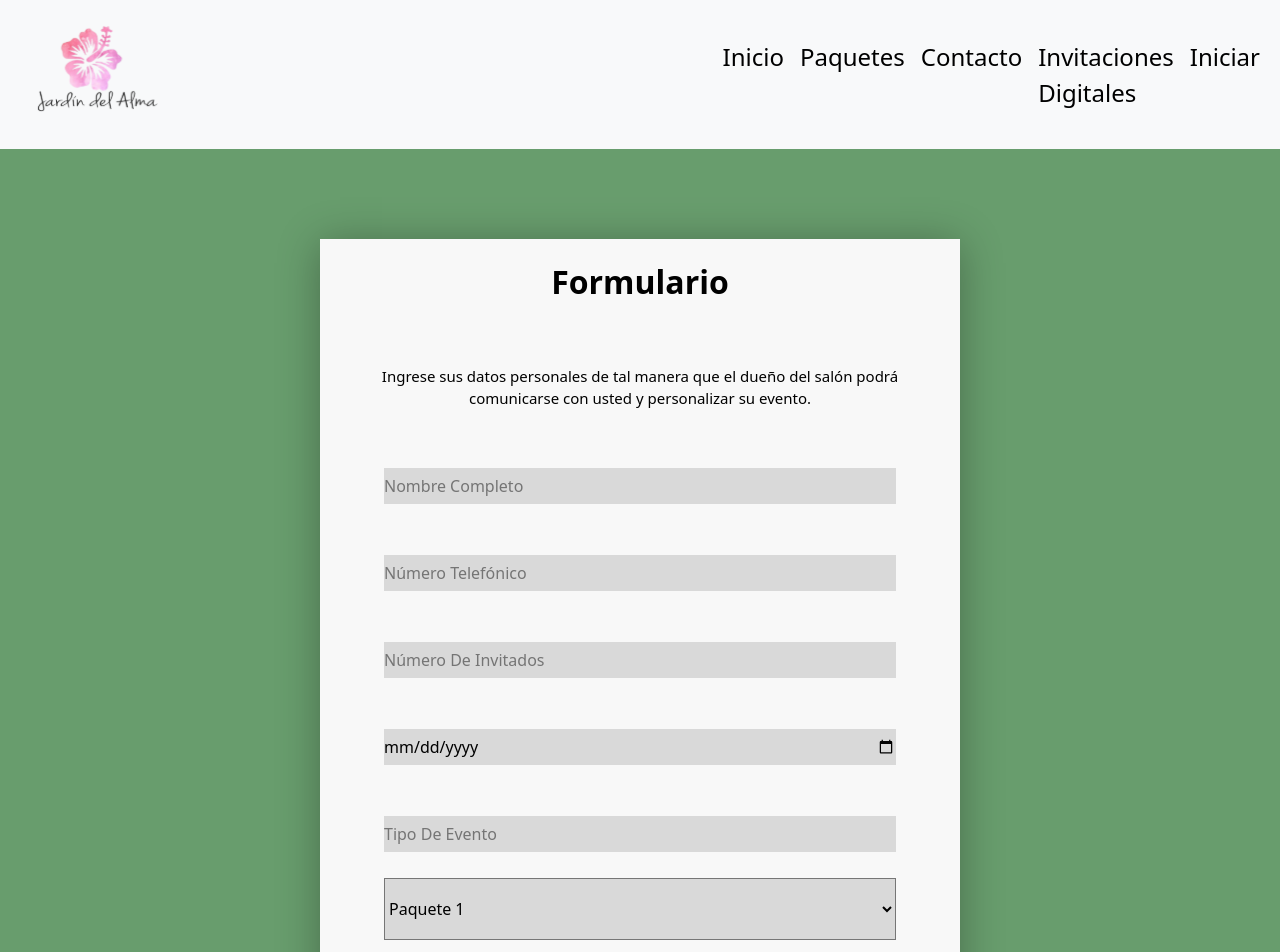
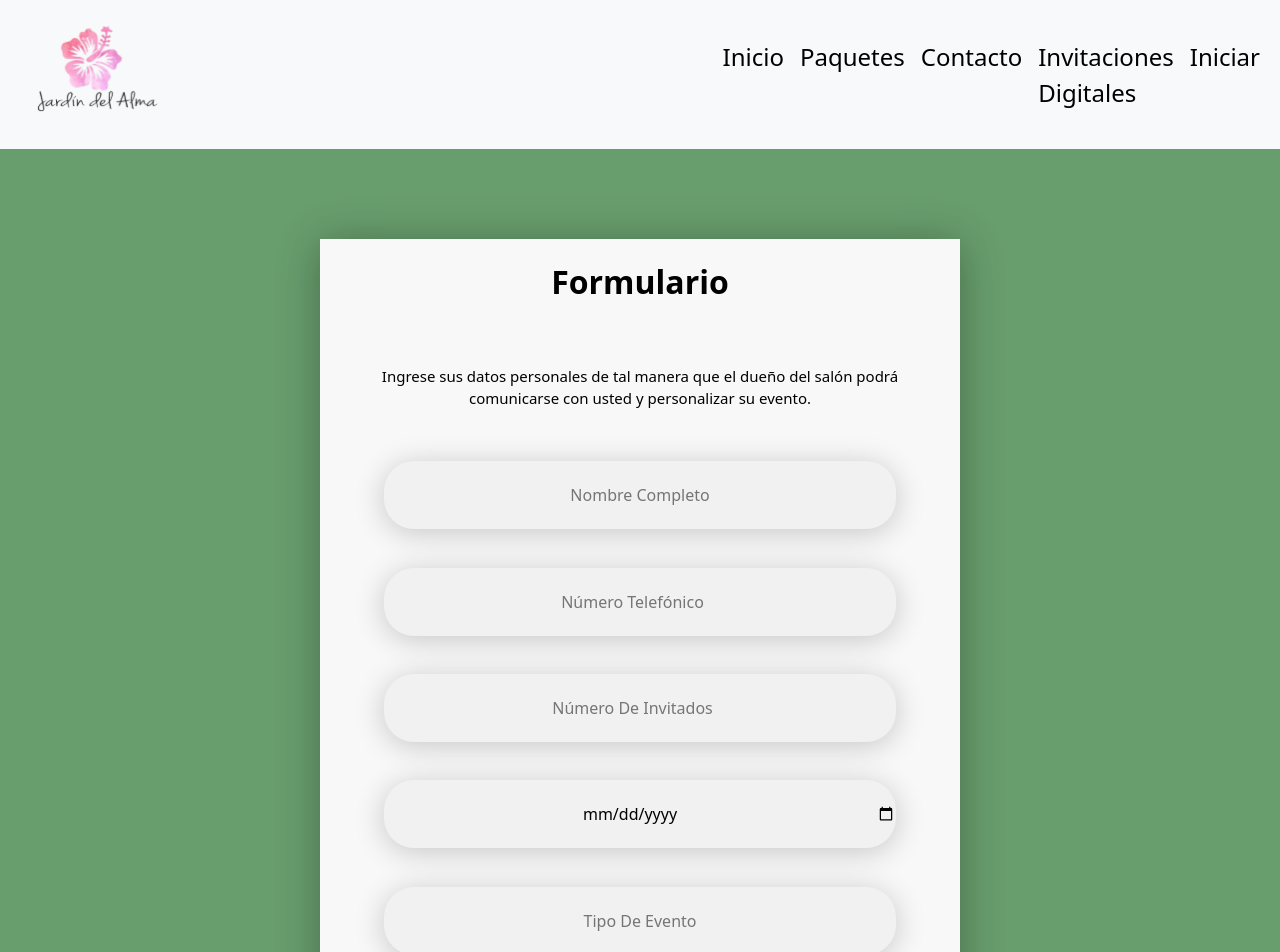
Before and after one commit to VeroVelas/JardinDelAlma, a React (Vite) app: page /formulario in a window 1280 px wide. Shown: the top 952 px of the page. Built offline with nearby package versions, Linux system fonts and the light colour scheme.

Commit message:
[FIX] formulario

```diff
--- a/src/assets/styles/Formulario.css
+++ b/src/assets/styles/Formulario.css
@@ -48,12 +48,15 @@
 
 }
 .inputFormulario{
-    margin-top: 4%;
-    margin-bottom: 4%;
-    background: #D9D9D9;
+    margin-top: 3%;
+    margin-bottom: 3%;
     border: none;
     width: 80%;
-    height: 4.5vh;
+    height: 8.5vh;
+    border-radius: 30px;
+    background: #F1F1F1;
+    box-shadow: 0px 4px 30px 0px rgba(0, 0, 0, 0.20);
+    text-align: center;
 }
 .FondoVerde{
     padding-top: 7%;
--- a/src/pages/Formulario.jsx
+++ b/src/pages/Formulario.jsx
@@ -70,11 +70,9 @@ function Formulario() {
                                         <input type="text" onChange={chandlerClick} name="evento" placeholder="Tipo De Evento" className="inputFormulario "/>
                                     </div>
                                     <div className="">
-                                        <select className="tipoOperación" onChange={chandlerClick} name="tipo">
-                                            <option value="1">Paquete 1</option>
-                                            <option value="2">Paquete 2</option>
-                                            <option value="3">Paquete 3</option>
-                                            <option value="4">Paquete 4</option>
+                                        <select className="tipoOperación inputFormulario" onChange={chandlerClick} name="tipo">
+                                            <option value="1">Paquete Salón Inmobiliario</option>
+                                            <option value="4">Paquete Full Service</option>
                                         </select>
                                     </div>
                                     <label className="alert" id="estado">{state}</label><br/>
```
